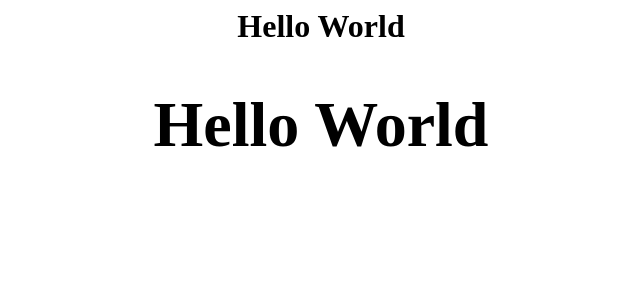
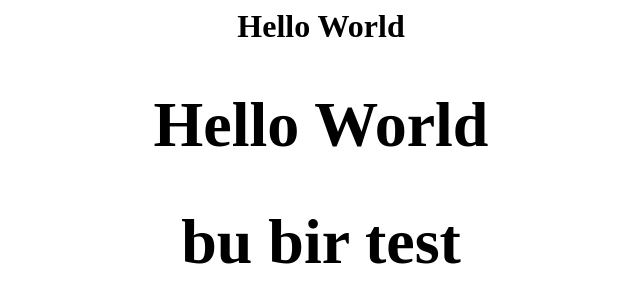
Before and after one commit to mustyfdn/K8s-working, a plain HTML site: page index.html in a window 1280 px wide. Shown: the whole page, without its empty margins (319-959 px from the left). Drawn offline with Linux system fonts and the light colour scheme.

Commit message:
Update index.html

```diff
--- a/index.html
+++ b/index.html
@@ -1,2 +1,3 @@
 <center><h1>Hello World<h1><center>
 <center><h1>Hello World<h1><center>
+  bu bir test
```
